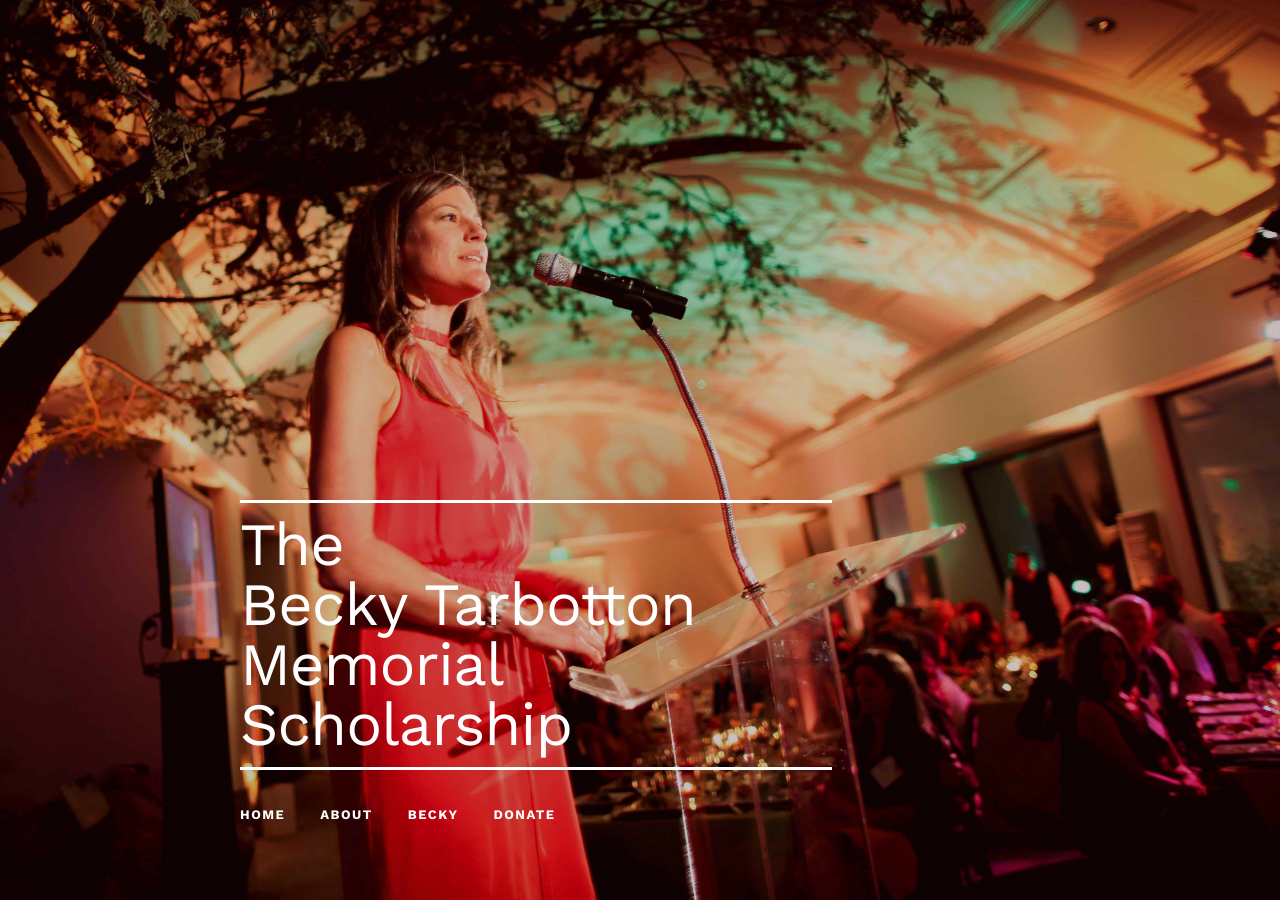
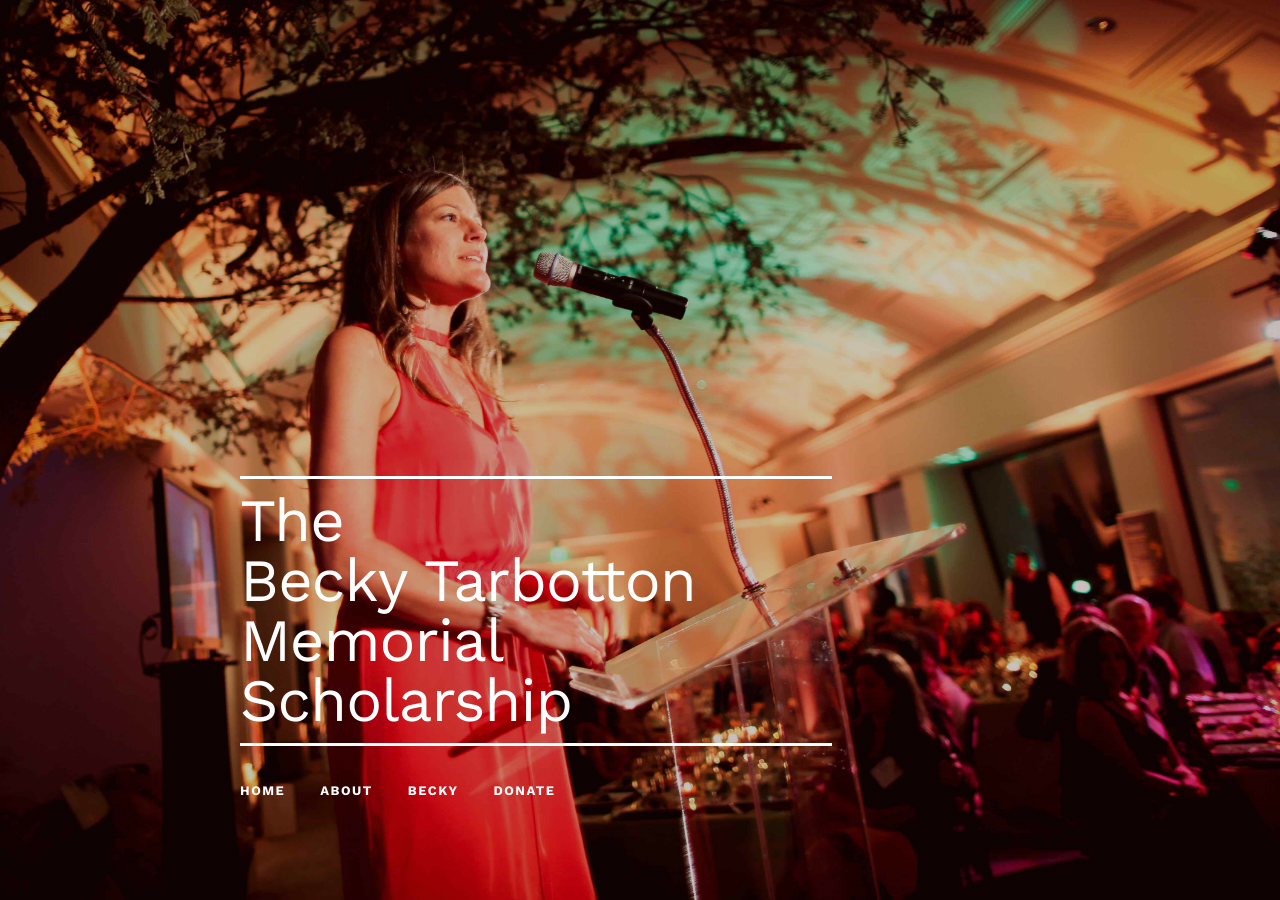
Before and after one commit to tsunamiCam/cameron-personal, a Jekyll site: the page built from index.html, in a window 1280 px wide and 900 px high. Built offline with Jekyll 4.4.1, drawn with Linux system fonts in a browser that asks for light colours; nearby versions of some CDN libraries.

Commit message:
Simiplified the Navar

```diff
--- a/_includes/navbar.html
+++ b/_includes/navbar.html
@@ -4,6 +4,7 @@
 <!-- Desktop Navigation BAR -->
 
 <nav class="navbar">
+  <div class="container">
     <ul class="navbar-list" id="menu">
       <li class="navbar-item"><a class="navbar-link" href="/">Home</a></li>
       <li class="navbar-item"><a class="navbar-link" href="/about">About</a></li>
@@ -12,4 +13,5 @@
       </li>
       <li class="navbar-item"><a class="navbar-link" href="/donate">Donate</a></li>
     </ul>
+  </div>
 </nav>
--- a/_layouts/default.html
+++ b/_layouts/default.html
@@ -7,9 +7,11 @@
   <header>
     <div class="post-header">
 
+
+     {% include navbar.html %}
       <div class="container">
 
-          {% include navbar.html %}
+
 
           <h1> {{page.title}} </h1>
           <p> {{page.subtitle}} </p>
--- a/_layouts/landing.html
+++ b/_layouts/landing.html
@@ -4,8 +4,6 @@
 
   <header>
     <div class="landing">
-
-      {% include navbar-mobile.html %}
 
       <div class="container">
 
@@ -19,11 +17,12 @@
             </h1>
           </div>
         </div>
-        <div class="twelve columns">
-          {% include navbar.html %}
-        </div>
+
+
+
 
       </div>
+       {% include navbar.html %}
     </div>
   </header>
 
--- a/becky/index.html
+++ b/becky/index.html
@@ -12,7 +12,7 @@
 
 
 
-<p> Becky began her career doing research on indigenous communities on Baffin Island, in the far northern Canadian territory of Nunavut. Subsequently, she spent eight years working under Helena Norberg-Hodge at the  <a href="http://http://www.localfutures.org/">International Society for Ecology and Culture (ISEC)</a>, which included running programs in Ladakh, India and later working in their UK and US offices promoting local alternatives to economic globalization. She referred to her years at ISEC as the period <em>"where the roots of my activism are"</em>. One of her proudest achievements during this period was helping build a local women farmer’s alliance from a membership of seven women to a whopping 4,000 members.</p>
+<p> Becky began her career doing research on indigenous communities on Baffin Island, in the far northern Canadian territory of Nunavut. Subsequently, she spent eight years working under Helena Norberg-Hodge at the  <a href="http://www.localfutures.org/">International Society for Ecology and Culture (ISEC)</a>, which included running programs in Ladakh, India and later working in their UK and US offices promoting local alternatives to economic globalization. She referred to her years at ISEC as the period <em>"where the roots of my activism are"</em>. One of her proudest achievements during this period was helping build a local women farmer’s alliance from a membership of seven women to a whopping 4,000 members.</p>
 
 
 
```
Also changed, not shown: css/skin-default.css (added).
